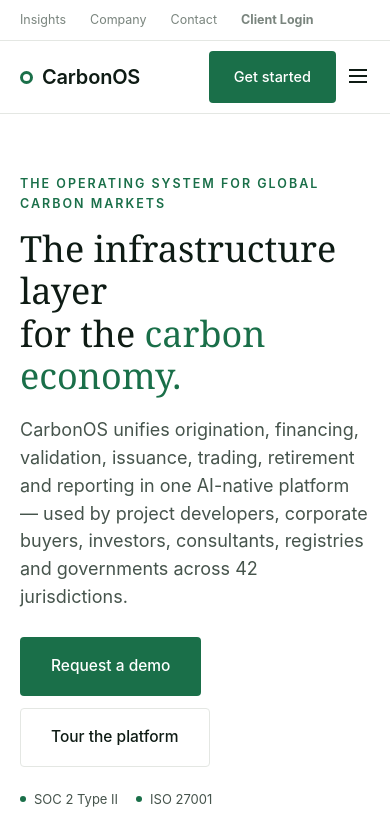
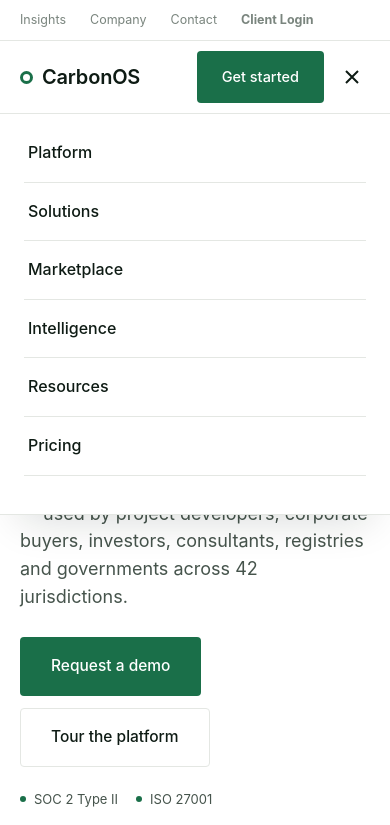
Before and after one commit to ashikkarim1/carbonOS, a plain HTML site: page index.html in a window 390 px wide. Both pictures are taken after a click on the button "Menu". Shown: the top 825 px of the page. Drawn offline with Linux system fonts and the light colour scheme.

Commit message:
Make hamburger menu work on mobile
- Add app.js with toggle logic (click, link tap, outside click, Escape, resize)
- Add CSS drawer for nav-open state on screens <=980px
- Swap burger/X icons via .nav-open class
- Wire hamburger button + app.js include on all 11 pages
- Lock body scroll while drawer is open

```diff
--- /dev/null
+++ b/app.js
@@ -0,0 +1,32 @@
+(function(){
+  var nav = document.querySelector('nav.topnav');
+  if(!nav) return;
+  var btn = nav.querySelector('.mob-toggle');
+  if(!btn) return;
+
+  function close(){ nav.classList.remove('nav-open'); document.body.classList.remove('nav-lock'); }
+  function open(){ nav.classList.add('nav-open'); document.body.classList.add('nav-lock'); }
+  function toggle(){ nav.classList.contains('nav-open') ? close() : open(); }
+
+  btn.addEventListener('click', function(e){ e.stopPropagation(); toggle(); });
+
+  // Close when tapping a link in the drawer
+  nav.querySelectorAll('.navlinks a').forEach(function(a){
+    a.addEventListener('click', function(){ close(); });
+  });
+
+  // Close on outside click
+  document.addEventListener('click', function(e){
+    if(!nav.contains(e.target)) close();
+  });
+
+  // Close on Escape
+  document.addEventListener('keydown', function(e){
+    if(e.key === 'Escape') close();
+  });
+
+  // Close when resizing back to desktop
+  window.addEventListener('resize', function(){
+    if(window.innerWidth > 980) close();
+  });
+})();
--- a/index.html
+++ b/index.html
@@ -127,7 +127,7 @@
     <div class="navbtns">
       <a class="btn btn-outline" href="login.html">Sign in</a>
       <a class="btn btn-primary" href="signup.html">Get started</a>
-      <button class="mob-toggle" aria-label="Menu"><svg viewBox="0 0 24 24"><path d="M3 6h18M3 12h18M3 18h18"/></svg></button>
+      <button class="mob-toggle" aria-label="Menu" aria-expanded="false"><svg class="burger" viewBox="0 0 24 24"><path d="M3 6h18M3 12h18M3 18h18"/></svg><svg class="x" viewBox="0 0 24 24"><path d="M6 6l12 12M18 6L6 18"/></svg></button>
     </div>
   </div>
 </nav>
@@ -885,5 +885,6 @@
   document.getElementById('visual').appendChild(svg);
 })();
 </script>
+<script src="app.js"></script>
 </body>
 </html>
--- a/styles.css
+++ b/styles.css
@@ -84,8 +84,13 @@
   display:flex;justify-content:space-between;color:var(--muted)}
 .dd-foot a{color:var(--green-d);font-weight:600}
 .navbtns{display:flex;gap:10px;align-items:center}
-.mob-toggle{display:none;background:none;border:0;cursor:pointer}
-.mob-toggle svg{width:24px;height:24px;stroke:var(--ink);fill:none;stroke-width:2}
+.mob-toggle{display:none;background:none;border:0;cursor:pointer;padding:6px;border-radius:6px;transition:.15s}
+.mob-toggle:hover{background:var(--mist)}
+.mob-toggle svg{width:24px;height:24px;stroke:var(--ink);fill:none;stroke-width:2;display:block}
+.mob-toggle .x{display:none}
+nav.topnav.nav-open .mob-toggle .burger{display:none}
+nav.topnav.nav-open .mob-toggle .x{display:block}
+body.nav-lock{overflow:hidden}
 
 /* generic section base */
 .sec{padding:72px 0}
@@ -379,6 +384,27 @@
   .navlinks,.util .left,.util .right .hide-mob{display:none}
   .mob-toggle{display:block}
   .navbtns .btn-outline{display:none}
+  nav.topnav.nav-open .navlinks{
+    display:flex;flex-direction:column;align-items:stretch;
+    position:absolute;top:100%;left:0;right:0;
+    background:#fff;border-top:1px solid var(--line);border-bottom:1px solid var(--line);
+    padding:10px 24px 22px;gap:0;
+    box-shadow:0 24px 40px -20px rgba(14,27,20,.16);
+    max-height:calc(100vh - 72px);overflow-y:auto
+  }
+  nav.topnav.nav-open .navlinks > div{width:100%;padding:0;cursor:default}
+  nav.topnav.nav-open .navlinks > div > a,
+  nav.topnav.nav-open .navlinks > div > span{
+    display:block;padding:16px 4px;font-size:16px;font-weight:500;
+    border-bottom:1px solid var(--line);border-radius:0;color:var(--ink)
+  }
+  nav.topnav.nav-open .navlinks > div:hover > a,
+  nav.topnav.nav-open .navlinks > div:hover > span{border-color:var(--line);color:var(--green-d)}
+  nav.topnav.nav-open .navlinks .caret{display:none}
+  nav.topnav.nav-open .navlinks .dropdown{display:none!important}
+  nav.topnav.nav-open .navlinks::after{
+    content:'';display:block;padding-top:16px;
+  }
   footer.site .cols{grid-template-columns:1fr 1fr;gap:30px 20px}
   .ctaband .right{justify-content:flex-start}
   .pricegrid{grid-template-columns:1fr 1fr}
```
Also changed, not shown: company.html (+2 -0 lines), contact.html (+2 -0 lines), intelligence.html (+2 -0 lines), login.html (+1 -0 lines), marketplace.html (+2 -0 lines), platform.html (+2 -0 lines), pricing.html (+2 -0 lines), resources.html (+2 -0 lines), signup.html (+2 -0 lines), solutions.html (+2 -0 lines), trust.html (+2 -0 lines), 2 other files.
